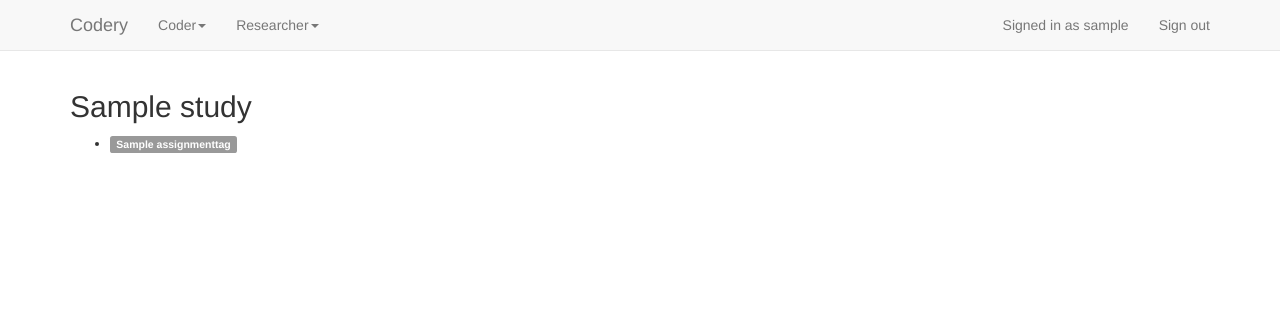
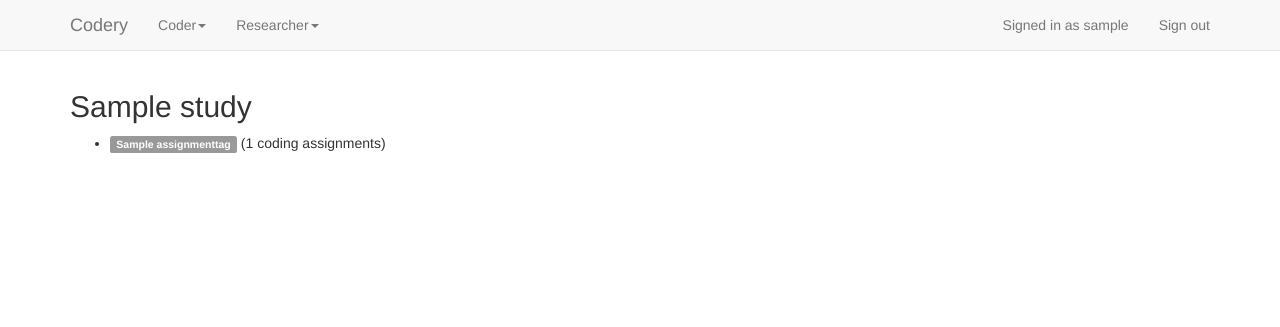
Before and after one commit to inducer/codery, a Django app: page /coding/assignments/by-tag/ in a window 1280 px wide. Shown: the top 327 px of the page. Run offline with Django 3.2, Linux system fonts and the light colour scheme; a user stored in the database is signed in; tables that the repository leaves empty hold one stand-in row (values such as "Sample post"); parts of the project's set-up code (start-up, migrations or seed data) failed here and were passed over; some libraries are stand-ins or nearby versions.

Commit message:
Tweak tag list formatting, again

```diff
--- a/codery/static/css/style.css
+++ b/codery/static/css/style.css
@@ -12,3 +12,7 @@ tr.codery-extra-metadata td {
   padding-left:2em;
   padding-bottom:1ex;
 }
+
+.assignment-tag-list li {
+  margin-bottom: .5ex;
+}
--- a/coding/models.py
+++ b/coding/models.py
@@ -83,7 +83,8 @@ class CodingAssignment(models.Model):
     creator = models.ForeignKey(User)
 
     tags = models.ManyToManyField(AssignmentTag,
-            verbose_name="assignment tag")
+            verbose_name="assignment tag",
+            related_name="assignments")
 
     def get_absolute_url(self):
         return "/coding/assignment/%d/" % self.id
--- a/coding/templates/coding/assignment-tag-list.html
+++ b/coding/templates/coding/assignment-tag-list.html
@@ -5,12 +5,11 @@
 {% block content %}
   {% for study in studies %}
     <h2>{{study.name}}</h2>
-    <ul>
+    <ul class="assignment-tag-list">
       {% for tag in study.assignment_tags.all %}
       <li>
-        <a href="{% url "coding.views.view_assignments_by_tag" tag.pk %}">
-        <span class="label label-default">{{tag.name}}</span>
-        </a>
+        <a href="{% url "coding.views.view_assignments_by_tag" tag.pk %}"><span class="label label-default">{{tag.name}}</span></a>
+        ({{ tag.assignments.count }} coding assignments)
       </li>
       {% endfor %}
     </ul>
```
